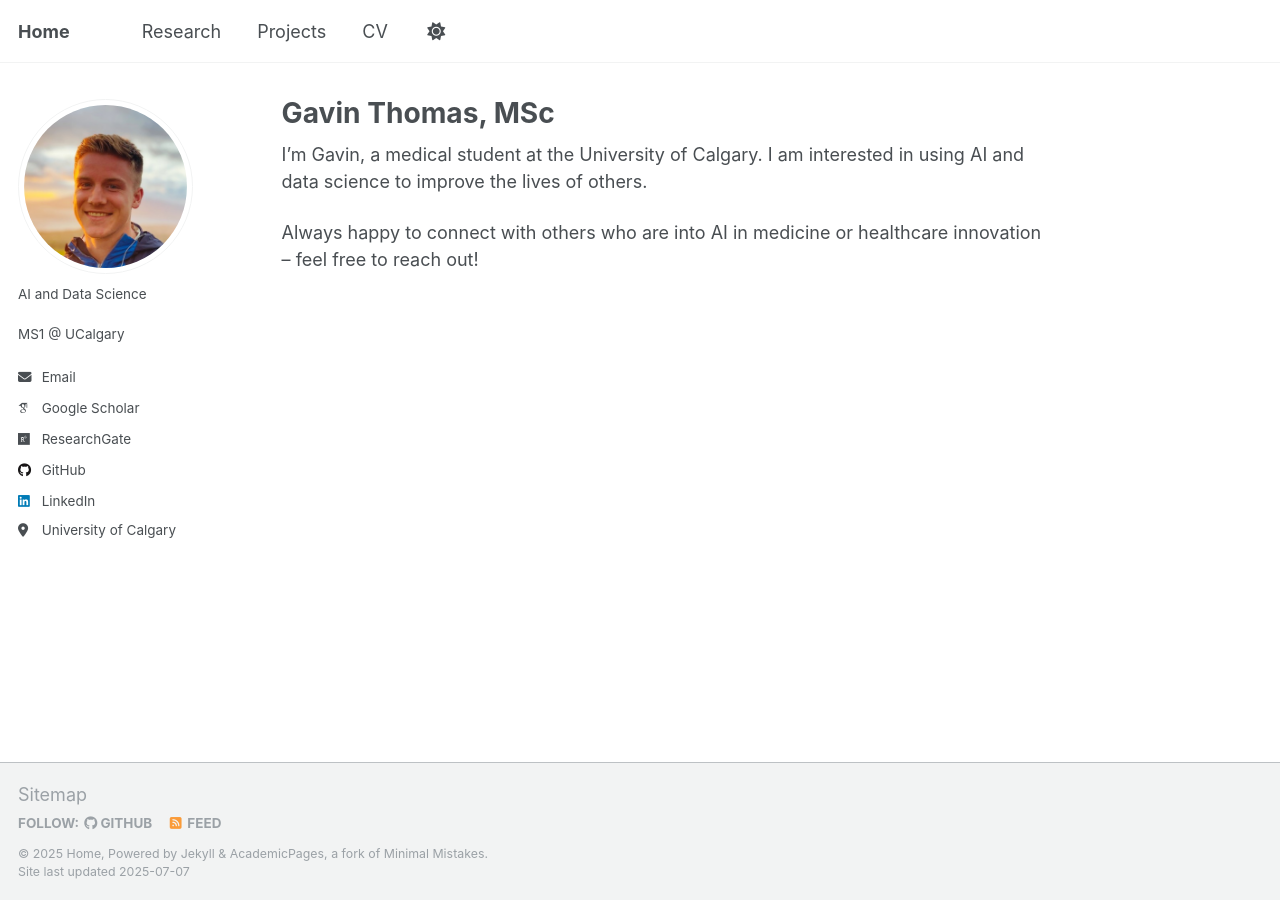
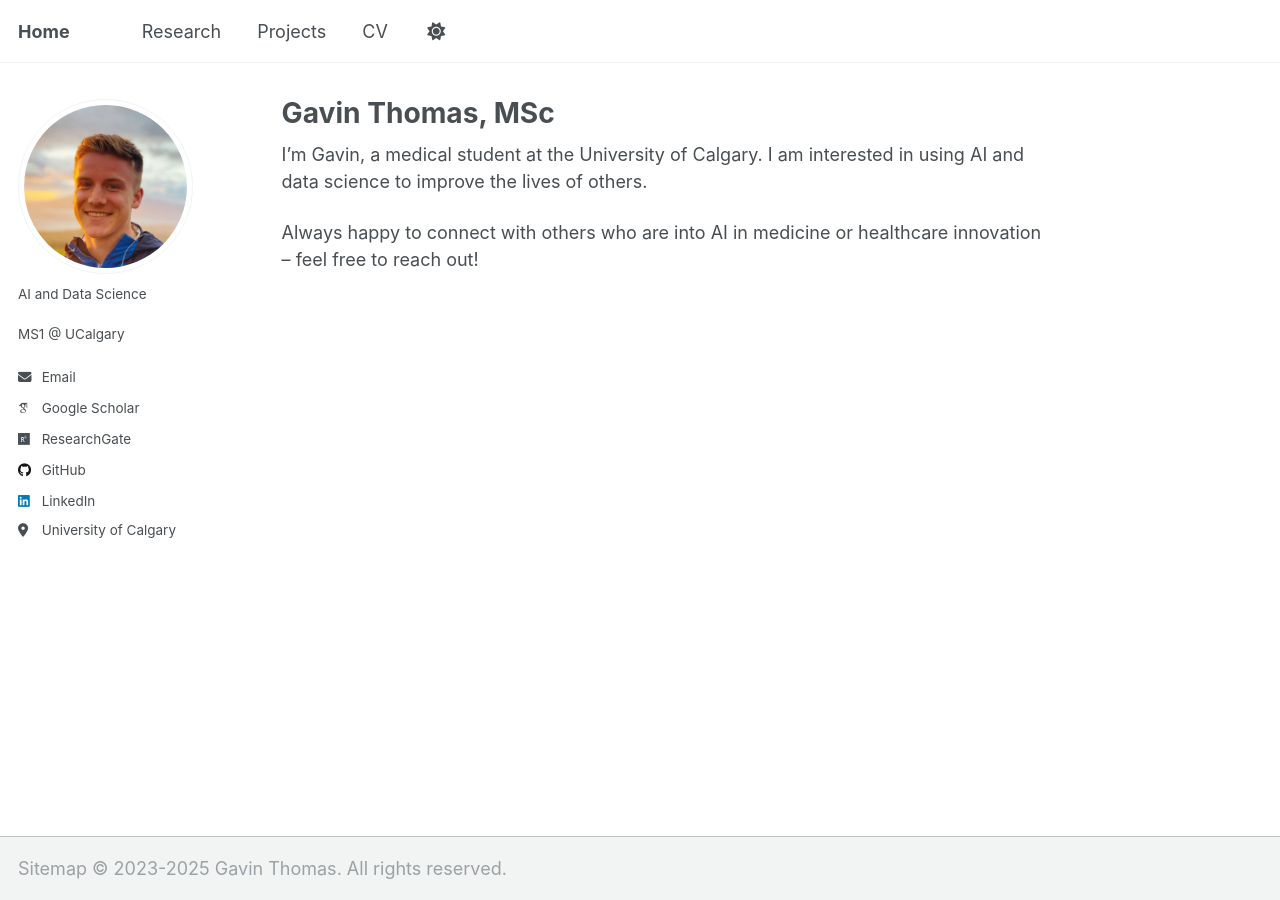
Before and after one commit to Gavin-Thomas/website, a Jekyll site: the page built from _pages/about.md, in a window 1280 px wide. Built offline with Jekyll 4.4.1, drawn with Linux system fonts in a browser that asks for light colours; some web fonts are replaced; a script that is not in the unit is left out.

Commit message:
Update footer.html
Signed-off-by: Gavin Thomas <123608443+Gavin-Thomas@users.noreply.github.com>

```diff
--- a/_includes/footer.html
+++ b/_includes/footer.html
@@ -1,25 +1 @@
-{% include base_path %}
-
-{% if site.author.github or site.author.bitbucket or site.atom_feed.hide != true %}
-<div class="page__footer-follow">
-  <ul class="social-icons">
-    {% if site.data.ui-text[site.locale].follow_label %}
-      <li><strong>{{ site.data.ui-text[site.locale].follow_label }}</strong></li>
-    {% endif %}
-    {% if site.author.github %}
-      <li><a href="http://github.com/{{ site.author.github }}"><i class="fab fa-github" aria-hidden="true"></i> GitHub</a></li>
-    {% endif %}
-    {% if site.author.bitbucket %}
-      <li><a href="http://bitbucket.org/{{ site.author.bitbucket }}"><i class="fab fa-bitbucket" aria-hidden="true"></i> Bitbucket</a></li>
-    {% endif %}
-    {% if site.atom_feed.hide != true %}
-    <li><a href="{% if site.atom_feed.path %}{{ site.atom_feed.path }}{% else %}{{ base_path }}/feed.xml{% endif %}"><i class="fa fa-fw fa-rss-square" aria-hidden="true"></i> {{ site.data.ui-text[site.locale].feed_label | default: "Feed" }}</a></li>
-    {% endif %}
-  </ul>
-</div>
-{% endif %}
-
-<div class="page__footer-copyright">
-  &copy; {{ site.time | date: '%Y' }} {{ site.name | default: site.title }}, {{ site.data.ui-text[site.locale].powered_by | default: "Powered by" }} <a href="http://jekyllrb.com" rel="nofollow">Jekyll</a> &amp; <a href="https://github.com/academicpages/academicpages.github.io">AcademicPages</a>, a fork of <a href="https://mademistakes.com/work/minimal-mistakes-jekyll-theme/" rel="nofollow">Minimal Mistakes</a>.<br />
-  Site last updated {{ "now" | date: '%Y-%m-%d' %}}
-</div>
+© 2023-2025 Gavin Thomas. All rights reserved.
```
